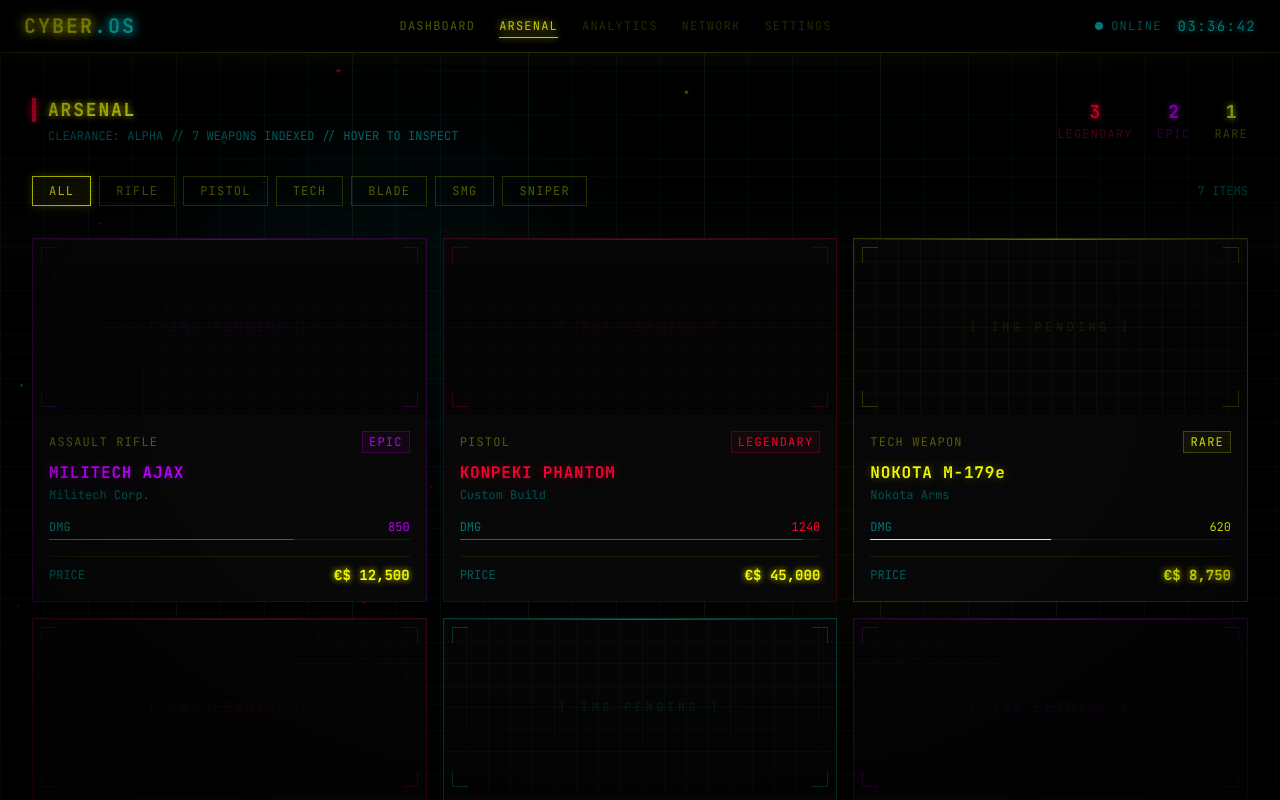
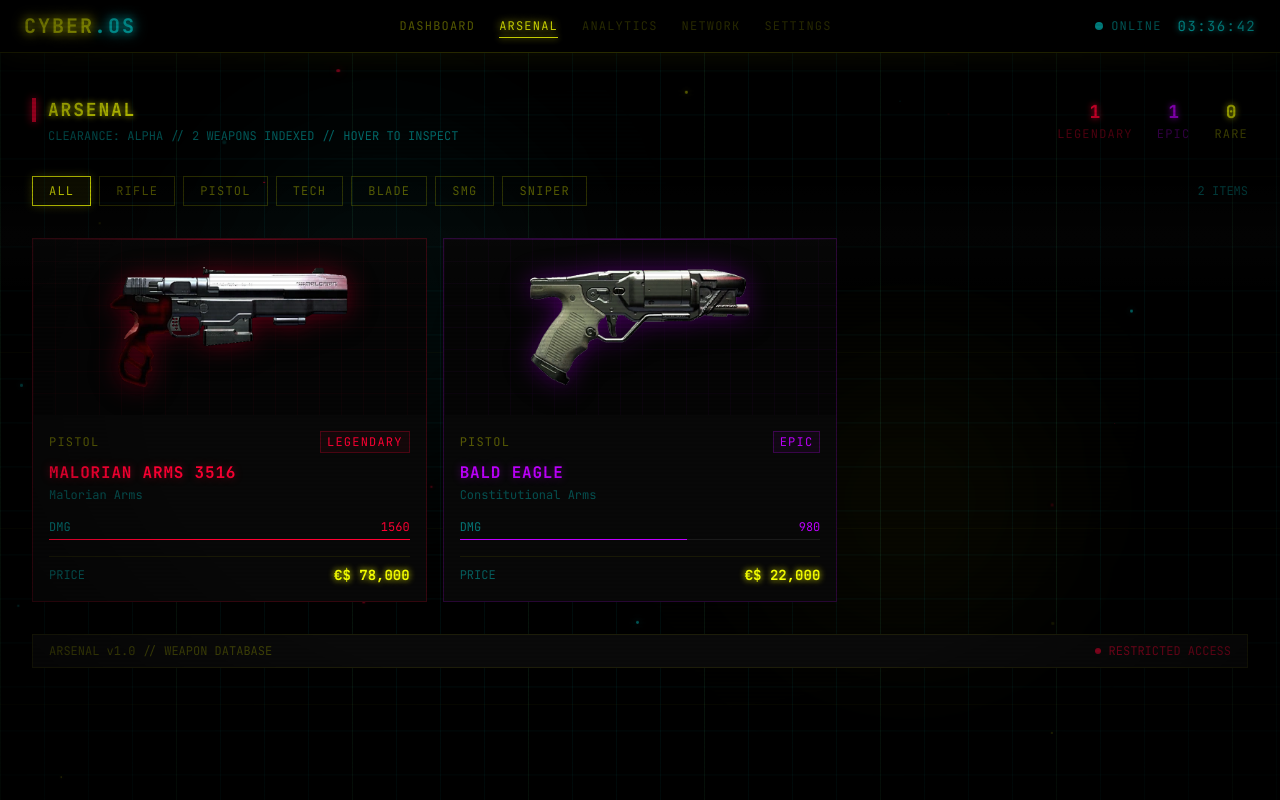
Before and after one commit to phamG-bit/cyber-dashboard, a React (Vite) app: page / in a window 1280 px wide. Both pictures are taken after a click on the button "ARSENAL". Shown: the top 800 px of the page. Built offline with nearby package versions, Linux system fonts and the light colour scheme.

Commit message:
feat: replace placeholder weapons with image-only inventory
- Removed 6 weapons that had no images
- Added Bald Eagle (EPIC pistol, Constitutional Arms)
- Arsenal now only shows weapons with real images

```diff
--- a/src/pages/Arsenal.jsx
+++ b/src/pages/Arsenal.jsx
@@ -5,84 +5,6 @@ import WeaponCard from '../components/WeaponCard'
 const WEAPONS = [
   {
     id: 1,
-    name: 'MILITECH AJAX',
-    type: 'ASSAULT RIFLE',
-    manufacturer: 'Militech Corp.',
-    rarity: 'EPIC',
-    damage: 850,
-    fireRate: 720,
-    accuracy: 74,
-    price: 12500,
-    damagePercent: 68,
-    slots: 3,
-  },
-  {
-    id: 2,
-    name: 'KONPEKI PHANTOM',
-    type: 'PISTOL',
-    manufacturer: 'Custom Build',
-    rarity: 'LEGENDARY',
-    damage: 1240,
-    fireRate: 280,
-    accuracy: 91,
-    price: 45000,
-    damagePercent: 95,
-    slots: 4,
-  },
-  {
-    id: 3,
-    name: 'NOKOTA M-179e',
-    type: 'TECH WEAPON',
-    manufacturer: 'Nokota Arms',
-    rarity: 'RARE',
-    damage: 620,
-    fireRate: 180,
-    accuracy: 88,
-    price: 8750,
-    damagePercent: 50,
-    slots: 2,
-  },
-  {
-    id: 4,
-    name: 'ARASAKA KATANA',
-    type: 'BLADE',
-    manufacturer: 'Arasaka Corp.',
-    rarity: 'LEGENDARY',
-    damage: 980,
-    fireRate: 0,
-    accuracy: 100,
-    price: 38000,
-    damagePercent: 79,
-    slots: 2,
-  },
-  {
-    id: 5,
-    name: 'MAELSTROM MSM-41',
-    type: 'SMG',
-    manufacturer: 'Maelstrom Gang',
-    rarity: 'COMMON',
-    damage: 390,
-    fireRate: 1100,
-    accuracy: 58,
-    price: 2400,
-    damagePercent: 31,
-    slots: 1,
-  },
-  {
-    id: 6,
-    name: 'TSUNAMI NEKOMATA',
-    type: 'SNIPER RIFLE',
-    manufacturer: 'Tsunami Defense',
-    rarity: 'EPIC',
-    damage: 2100,
-    fireRate: 45,
-    accuracy: 97,
-    price: 29000,
-    damagePercent: 86,
-    slots: 3,
-  },
-  {
-    id: 7,
     name: 'MALORIAN ARMS 3516',
     type: 'PISTOL',
     manufacturer: 'Malorian Arms',
@@ -94,6 +16,20 @@ const WEAPONS = [
     damagePercent: 100,
     slots: 4,
     image: '/weapons/malorian-3516.png',
+  },
+  {
+    id: 2,
+    name: 'BALD EAGLE',
+    type: 'PISTOL',
+    manufacturer: 'Constitutional Arms',
+    rarity: 'EPIC',
+    damage: 980,
+    fireRate: 210,
+    accuracy: 89,
+    price: 22000,
+    damagePercent: 63,
+    slots: 3,
+    image: '/weapons/bald-eagle.png',
   },
 ]
 
```
Also changed, not shown: public/weapons/bald-eagle.png (added).
